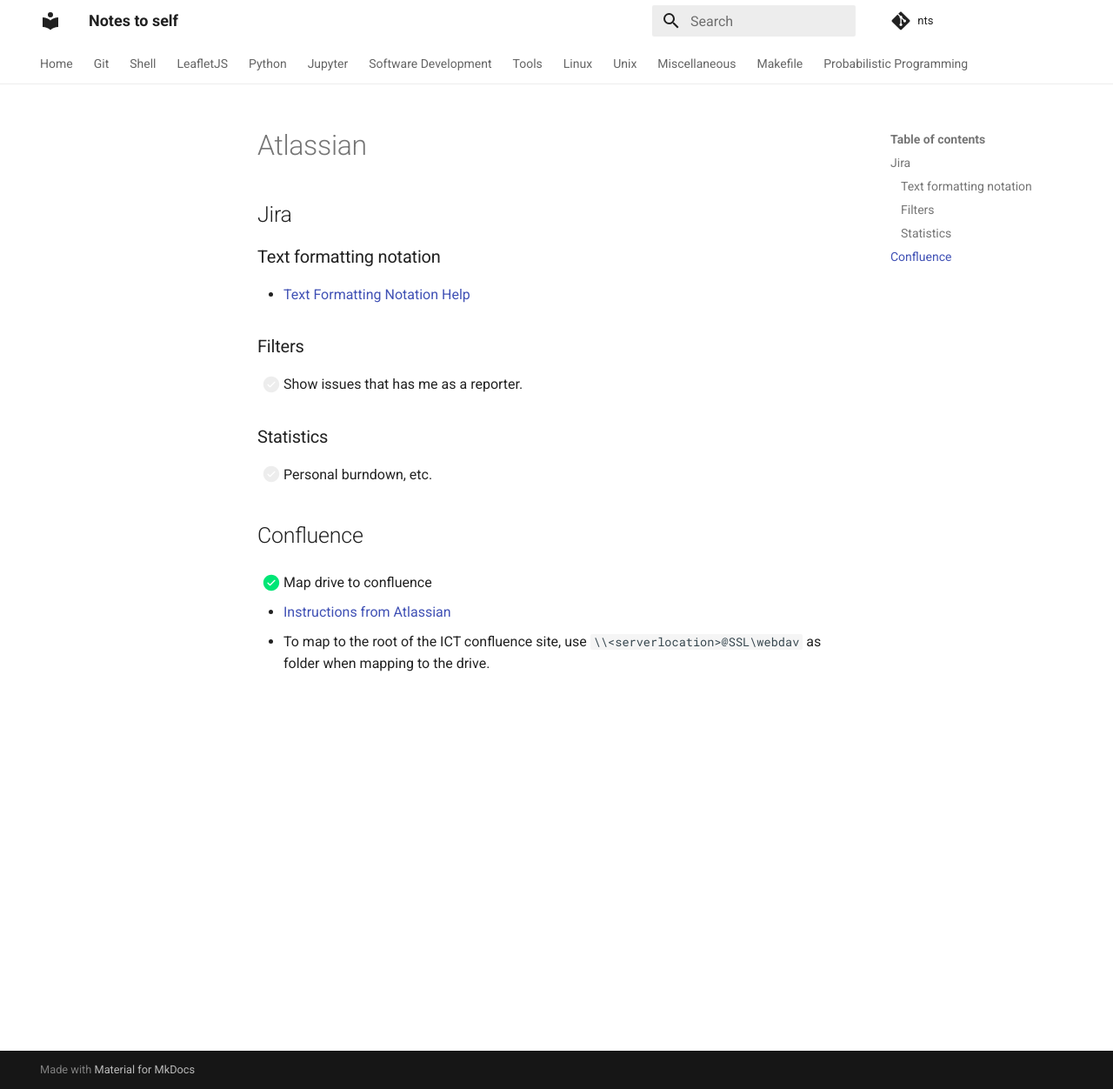
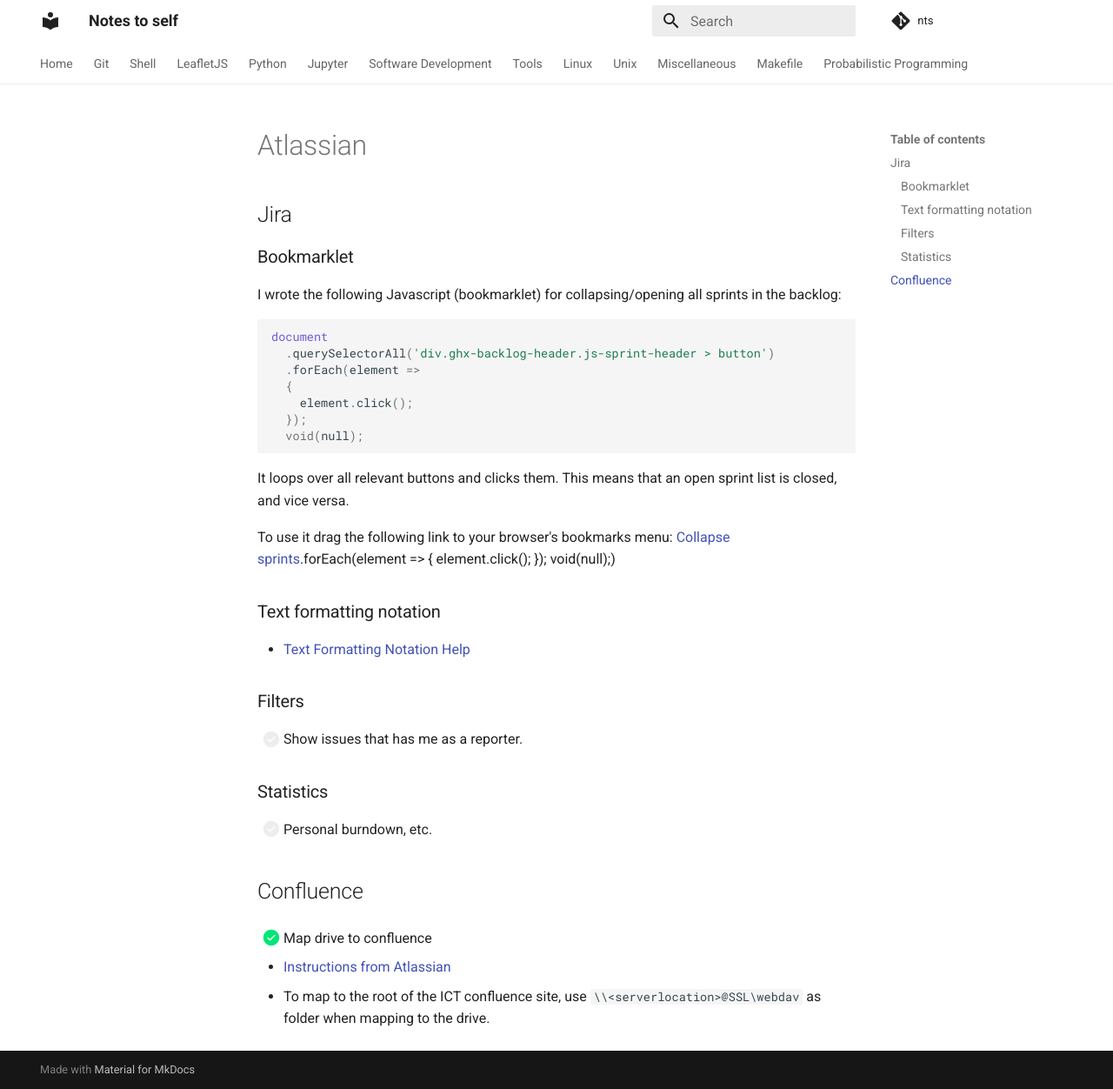
Before and after one commit to xidus/nts, an MkDocs documentation site: the page built from docs/atlassian.md, in a window 1280 px wide and 1252 px high. Shown: the whole window at 87% size. Built offline with MkDocs 1.6.1 and Material for MkDocs 9.7.7, drawn with Linux system fonts in a browser that asks for light colours; comment, search, counter and statistics services are not loaded.

Commit message:
feat: Add bookmarklet: Collapse sprints

````diff
--- a/docs/atlassian.md
+++ b/docs/atlassian.md
@@ -1,6 +1,24 @@
 # Atlassian
 
 ## Jira
+
+### Bookmarklet
+
+I wrote the following Javascript (bookmarklet) for collapsing/opening all sprints in the backlog:
+
+```javascript
+document
+  .querySelectorAll('div.ghx-backlog-header.js-sprint-header > button')
+  .forEach(element =>
+  {
+    element.click();
+  });
+  void(null);
+```
+
+It loops over all relevant buttons and clicks them. This means that an open sprint list is closed, and vice versa.
+
+To use it drag the following link to your browser's bookmarks menu: [Collapse sprints](javascript: document.querySelectorAll('div.ghx-backlog-header.js-sprint-header > button').forEach(element => { element.click(); }); void(null);)
 
 ### Text formatting notation
 
````
